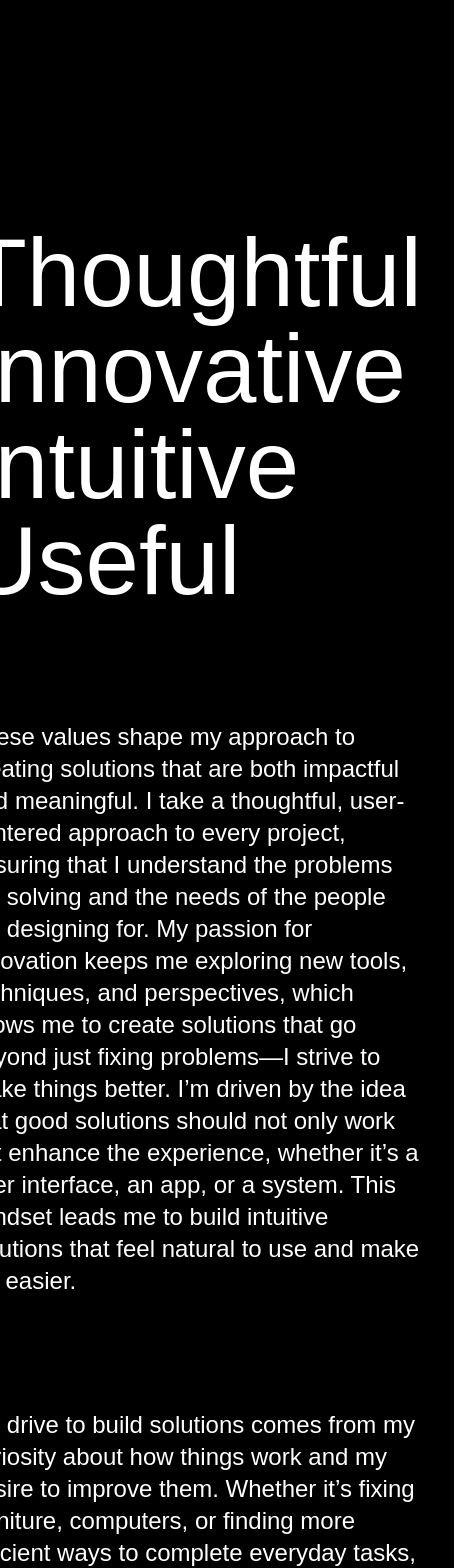
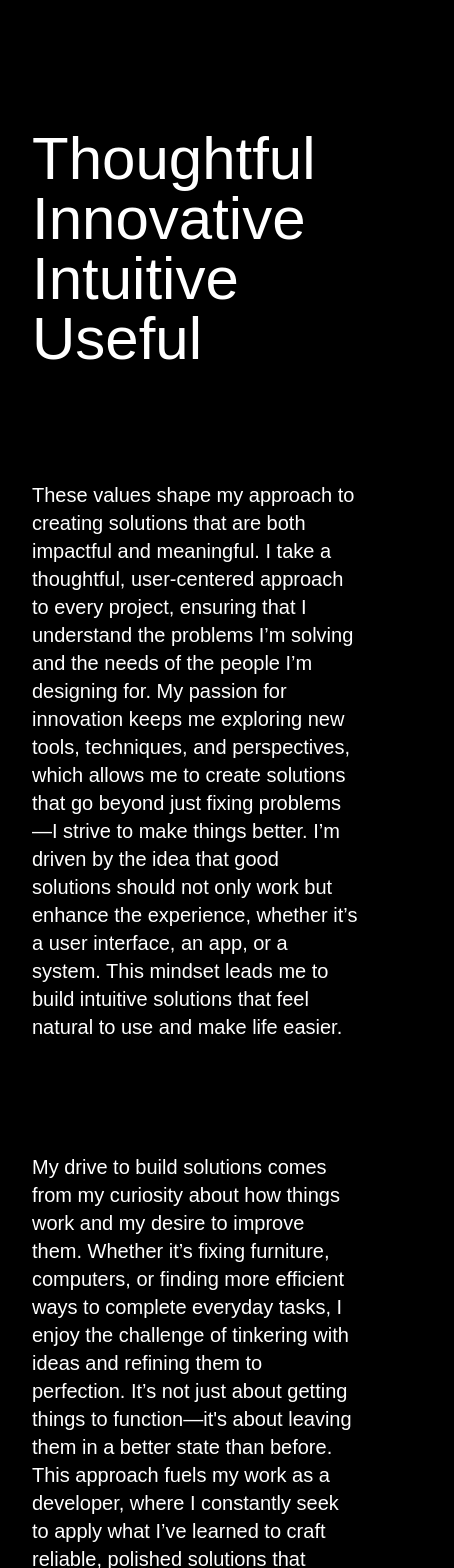
Before and after one commit to Wicusbuys/wicusbuys.dev, a Next.js app: page / in a window 390 px wide. Shown: the part 2800-4368 px from the top of the page, 454 px wide, since content can reach past the window. Built offline with nearby package versions, Linux system fonts and the light colour scheme.

Commit message:
Second implementation of About section

```diff
--- a/components/About.tsx
+++ b/components/About.tsx
@@ -2,14 +2,14 @@ import React from 'react'
 
 const About = () => {
   return (
-    <div className="grid gap-y-28 text-white max-w-7xl mb-24 mt-24 px-8 md:grid-cols-2">
-        <div className='text-8xl'>
+    <div className="grid gap-y-28 text-white max-w-7xl mb-24 px-8 md:grid-cols-2 md:mt-24">
+        <div  className='text-6xl lg:text-8xl'>
           <h1>Thoughtful</h1>
           <h1>Innovative</h1>
           <h1>Intuitive</h1>
           <h1>Useful</h1>
         </div>
-        <div className='text-2xl md:row-start-2 md:col-start-2'>
+        <div className='text-xl md:row-start-2 md:col-start-2 md:text-2xl'>
           <p>These values shape my approach to creating solutions that are both impactful and meaningful.
             I take a thoughtful, user-centered approach to every project, ensuring that I understand the problems
             I’m solving and the needs of the people I’m designing for. My passion for innovation keeps me exploring
@@ -19,7 +19,7 @@ const About = () => {
             build intuitive solutions that feel natural to use and make life easier.
             </p>
         </div>
-        <div className='text-2xl md:row-start-3'>
+        <div className='text-xl md:row-start-3 md:text-2xl'>
           <p>My drive to build solutions comes from my curiosity about how things work and my desire to improve them.
             Whether it’s fixing furniture, computers, or finding more efficient ways to complete everyday tasks, I enjoy
             the challenge of tinkering with ideas and refining them to perfection. It’s not just about getting things to
```
